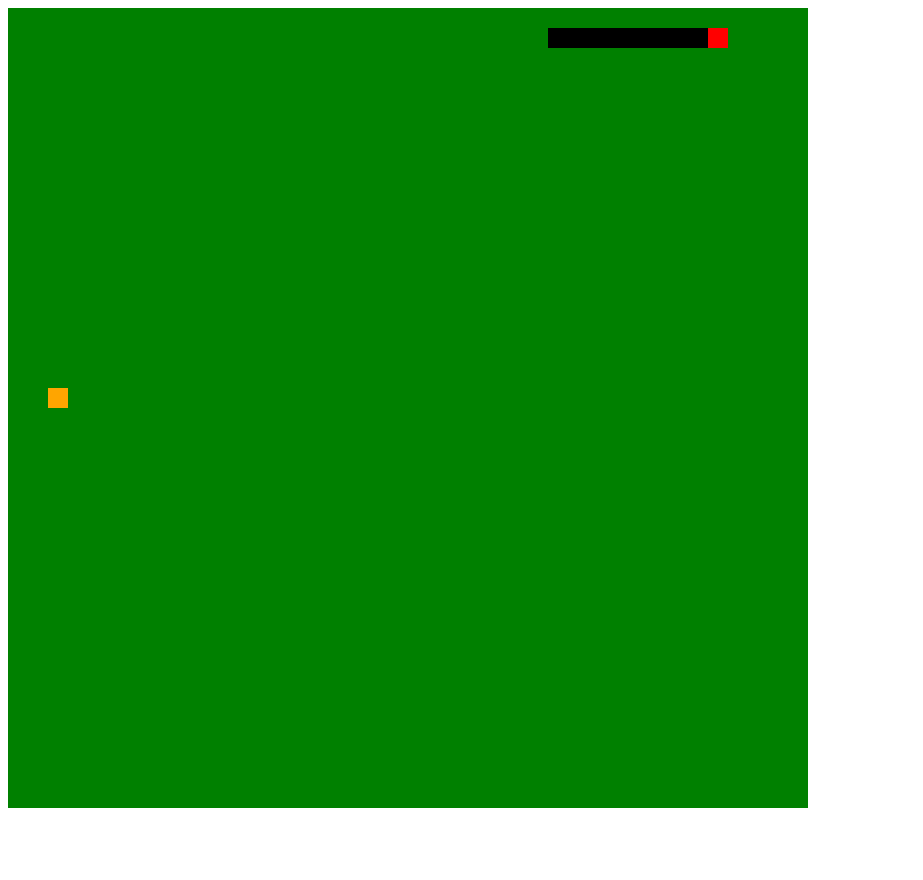
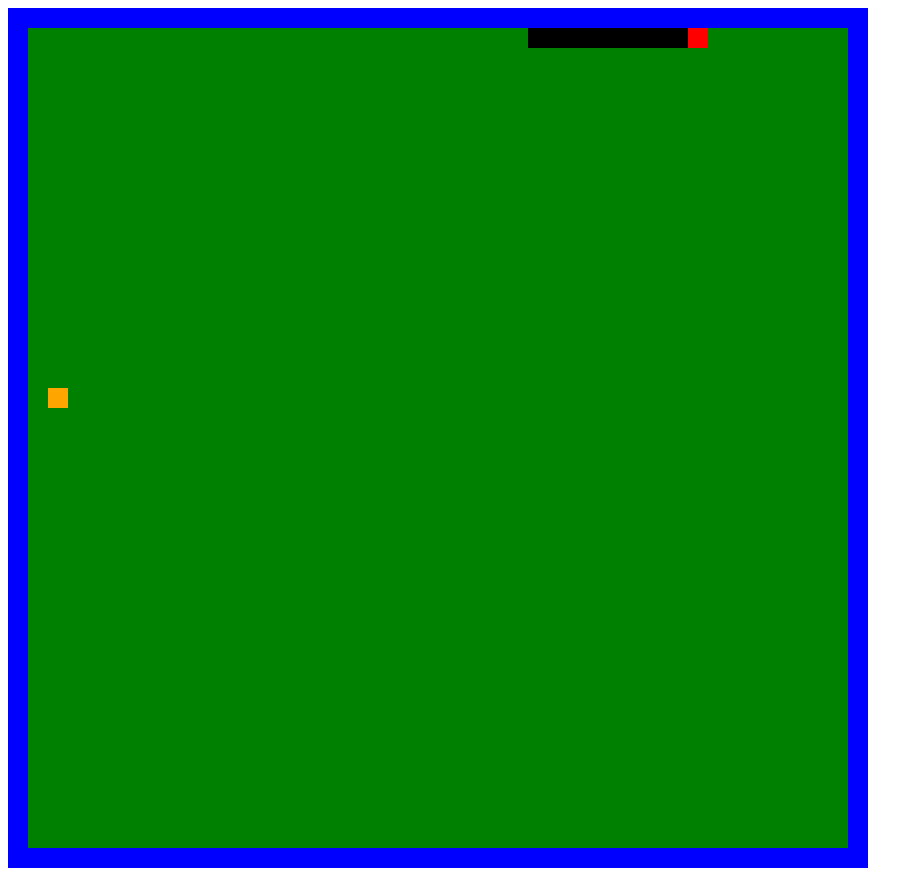
Before and after one commit to mad-gamers/snake, a website: page index.html in a window 1280 px wide. Shown: the whole page, without its empty margins (0-923 px from the left). Before the commit the page ends 820 px from the top, so only its background shows below. Drawn offline with Linux system fonts and the light colour scheme.

Commit message:
add game end with clear interval

```diff
--- a/index.html
+++ b/index.html
@@ -5,7 +5,7 @@
   <title></title>
 </head>
 <body>
-   <canvas id="canvas" width="800" height="800"></canvas>
+   <canvas id="canvas" width="860" height="860"></canvas>
    <script type="text/javascript" src="script.js">
    </script>
 </body>
--- a/script.js
+++ b/script.js
@@ -9,6 +9,8 @@ const getRandomRange = (min, max) => {
   return min + Math.floor(Math.random() * (max - min + 1));
 };
 
+let timer = null;
+
 const game = {
   points: 0,
   lives: 1,
@@ -19,9 +21,13 @@ const gameCanvas = {
   color: `green`,
   x: 0,
   y: 0,
-  width: 800,
-  height: 800,
-  point: 20
+  width: 840,
+  height: 840,
+  point: 20,
+  borderWidth: 20,
+  borderColor: `blue`,
+  fieldWidth: 800,
+  fieldHeight: 800,
 };
 
 const snake = {
@@ -128,6 +134,15 @@ const addNewSnakePart = () => {
   }
 
   snake.parts.push(newPart);
+};
+
+const overGame = () => {
+  game.lives -= 1;
+  if (timer) {
+    clearInterval(timer);
+    timer = null;
+    console.log('Конец игры');
+  }
 };
 
 const checkBumpIntoTail = (direction) => {
@@ -261,6 +276,11 @@ const nextStep = () => {
   ctx.fillStyle = gameCanvas.color;
   ctx.fillRect(gameCanvas.x, gameCanvas.y, gameCanvas.width, gameCanvas.height);
 
+  // render border
+  ctx.strokeStyle = gameCanvas.borderColor;
+  ctx.lineWidth = 20;
+  ctx.strokeRect(10, 10, gameCanvas.width, gameCanvas.height);
+
   renderSnake(snake);
 
   // render apple
@@ -272,7 +292,10 @@ const nextStep = () => {
   }
   if (checkBumpIntoWall(snake.direction)) {
     console.log(`Врезался`);
+    overGame();
   }
+
+
   // snake movenment
   checkSnakeMove(snake.direction);
 
@@ -282,9 +305,11 @@ const nextStep = () => {
     addNewSnakePart();
     generateApple();
   }
-  setTimeout(() => {
-    nextStep();
-  }, 200);
+};
+
+
+const startGame = () => {
+  timer = setInterval(nextStep, 200);
 };
 
 const checkKey = (key) => {
@@ -308,4 +333,4 @@ document.addEventListener(`keydown`, (evt) => {
   checkKey(evt.key);
 });
 
-nextStep();
+startGame();
```
